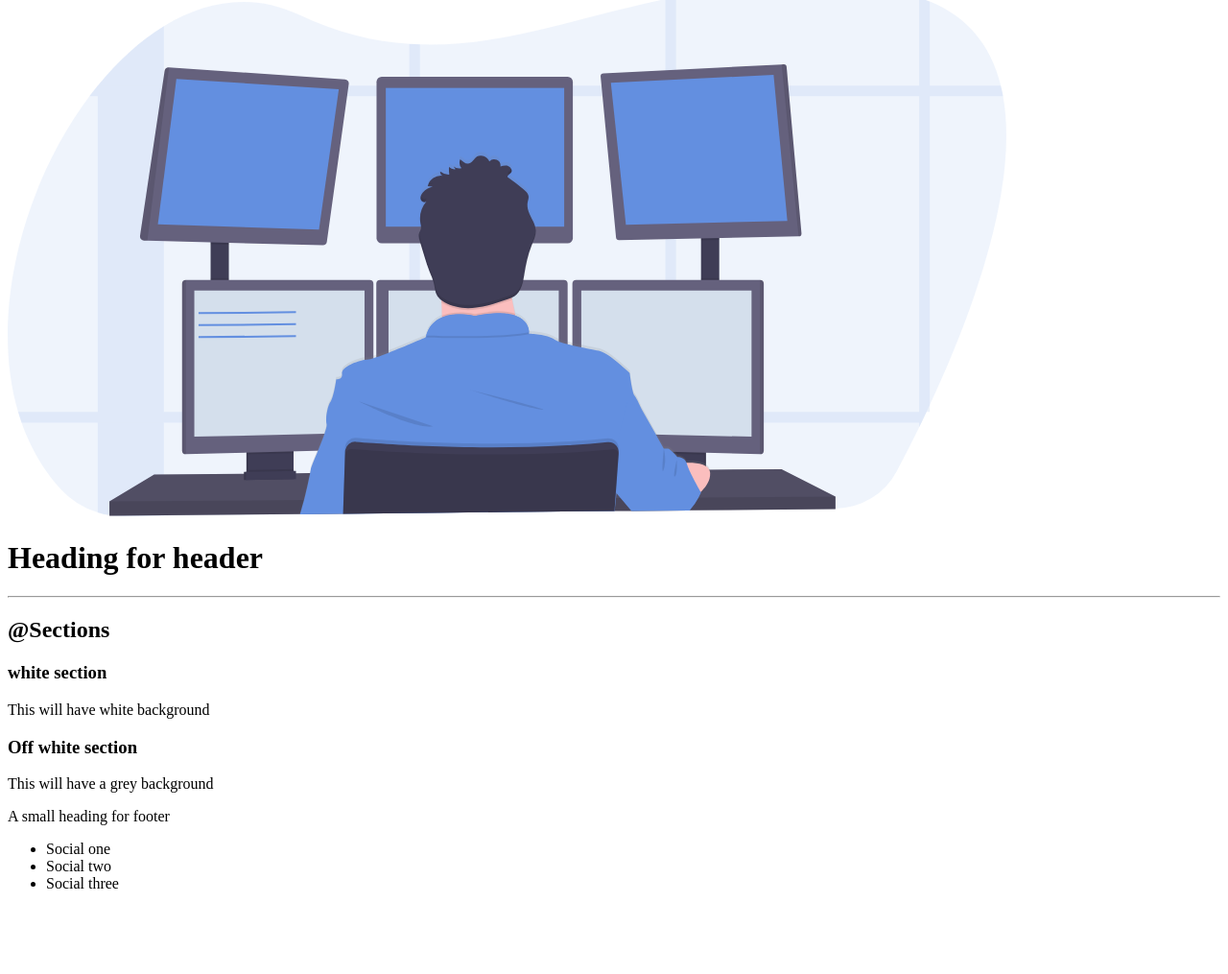
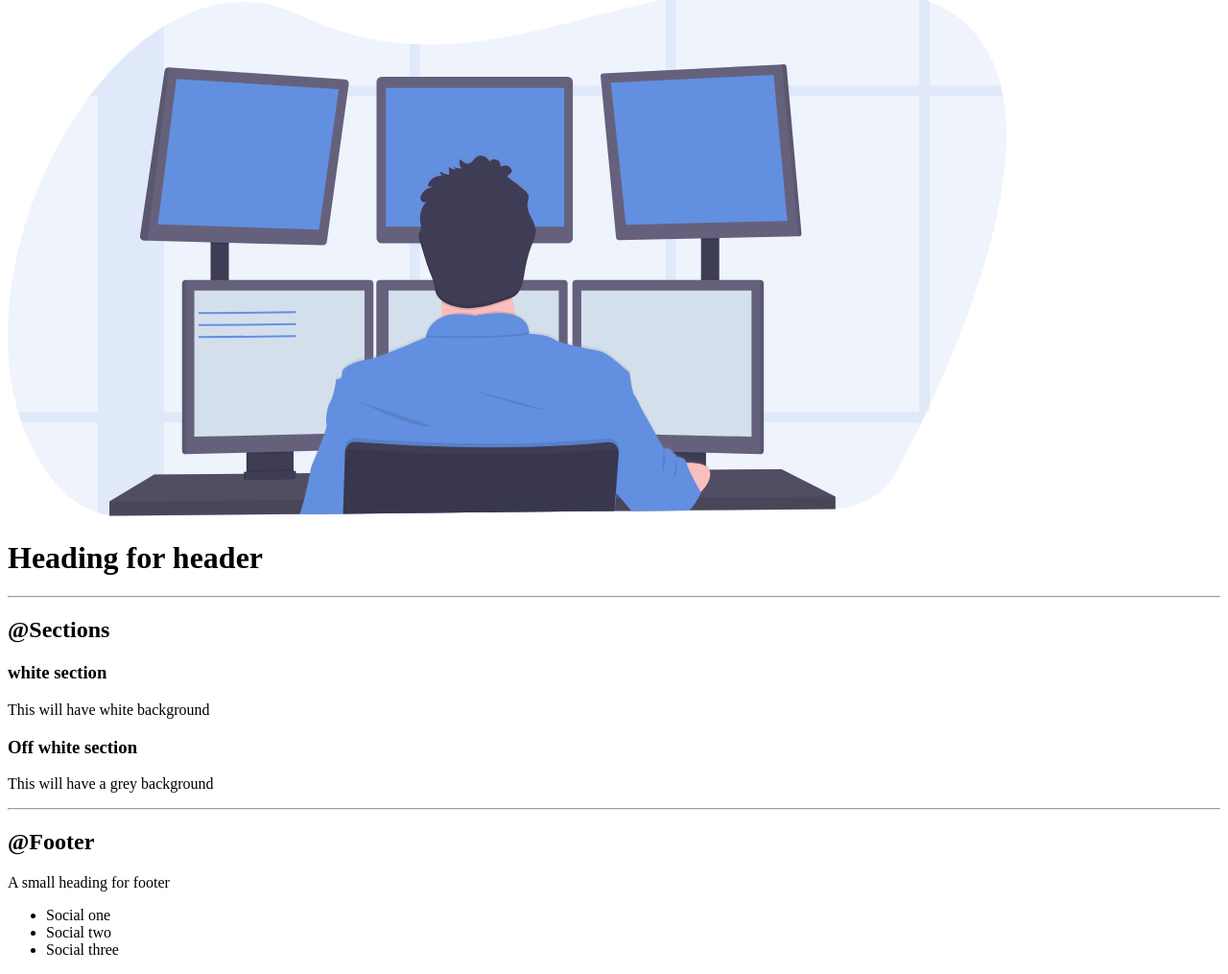
Before and after one commit to shreydd/Component-library, a plain HTML site: page index.html in a window 1280 px wide. Shown: the part 1322-2337 px from the top of the page at 96% size. Before the commit the page ends 2268 px from the top, so only its background shows below. Drawn offline with Linux system fonts and the light colour scheme.

Commit message:
update: refactor

```diff
--- a/index.html
+++ b/index.html
@@ -113,6 +113,9 @@
         <p>This will have a grey background</p>
     </section>
 
+    <hr>
+
+    <h2>@Footer</h2>
     <footer>
         <div>A small heading for footer</div>
         <ul>
```
